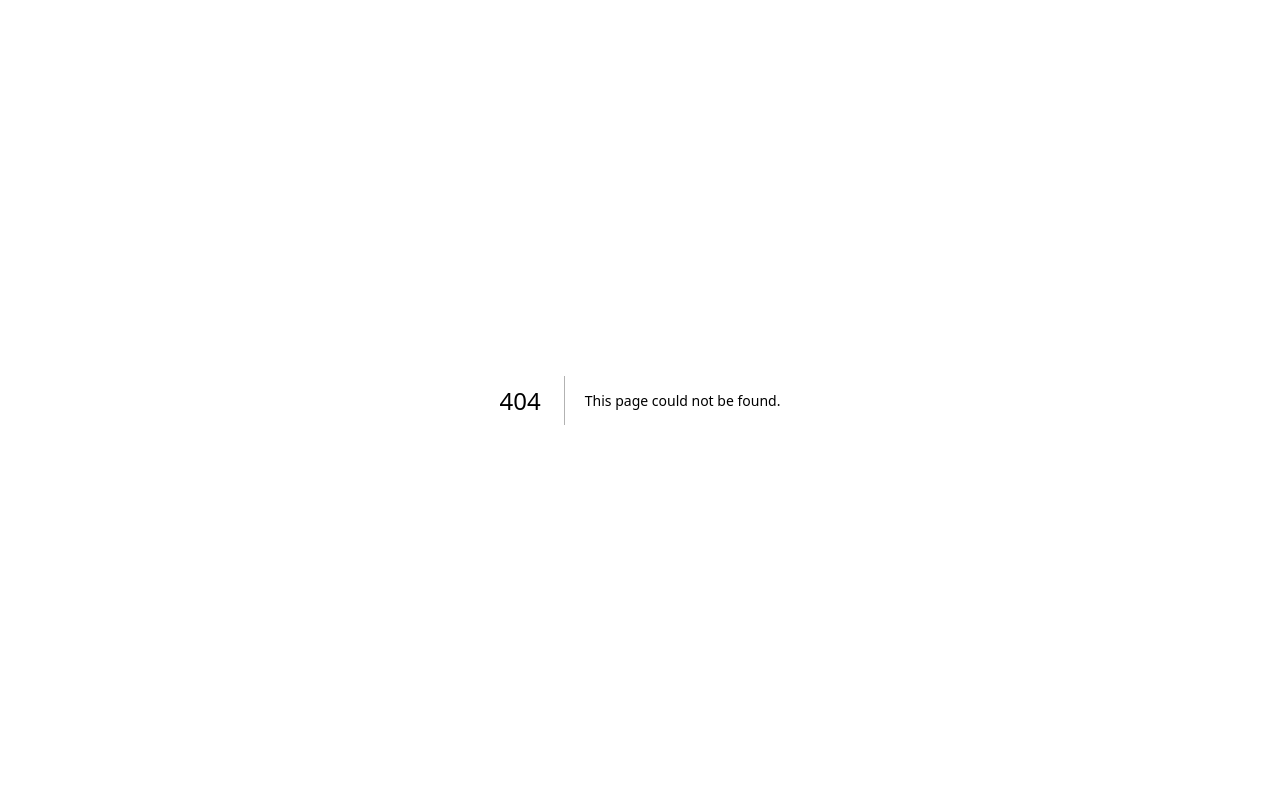
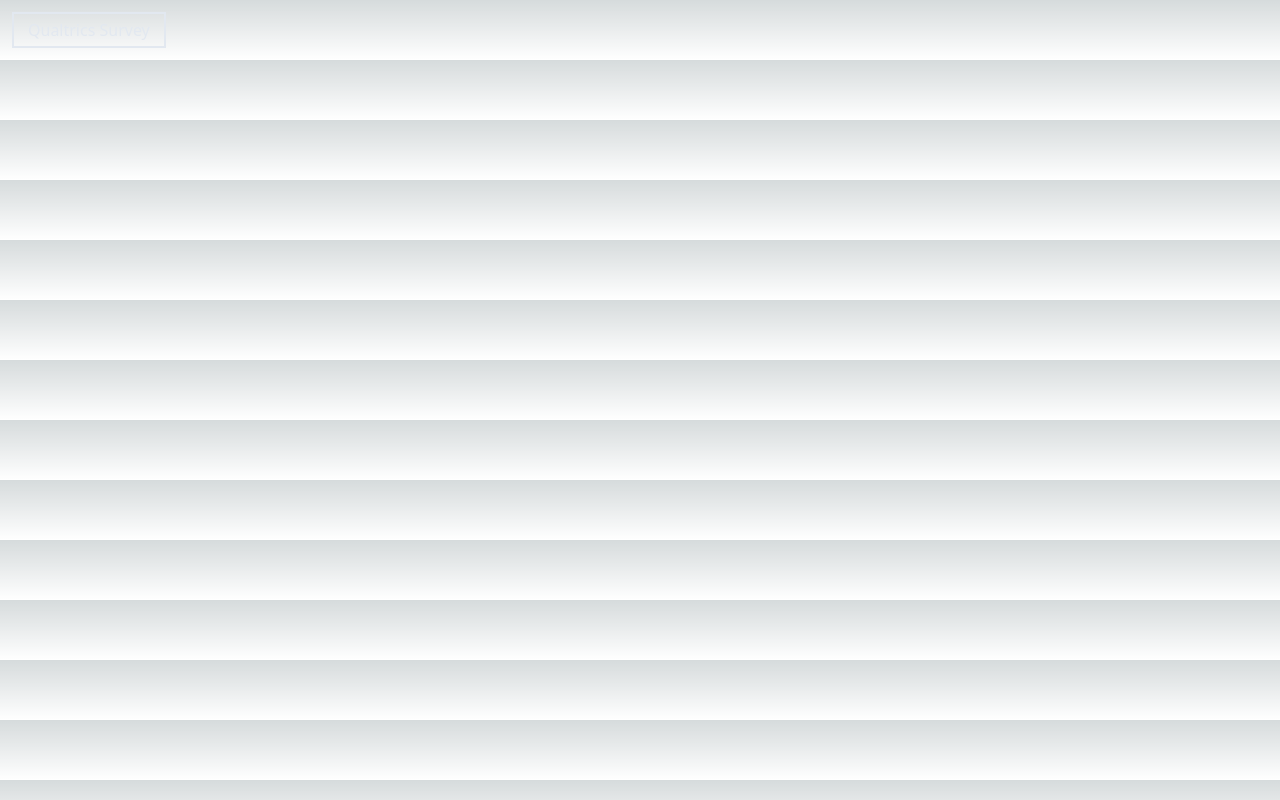
Before and after one commit to fullstackatbrown/rangel-research, a Next.js app: page /component-test-pages/qualtrics-button in a window 1280 px wide. Before the commit this address had no page. Built offline with nearby package versions, Linux system fonts and the light colour scheme.

Commit message:
refactor: Rename qualtrics test page and move to component test page directory

```diff
--- a/next.config.js
+++ b/next.config.js
@@ -3,7 +3,7 @@ const nextConfig = {
   reactStrictMode: true,
   exportPathMap: async function() {
     return {
-      "/button-link-test": { page: "/button-link-test" },
+      "/qualtrics-button": { page: "/component-test-pages/qualtrics-button" },
     };
   },
 }
--- /dev/null
+++ b/src/components/qualtricsButton.tsx
@@ -0,0 +1,10 @@
+import ButtonLink from "@/components/buttonLink";
+import React from "react";
+
+const QualtricsButton = () => {
+    return (
+        <ButtonLink text="Qualtrics Survey" url="https://brown.co1.qualtrics.com/jfe/form/SV_2seiVuFl1tCmNim"/>
+    )
+};
+
+export default QualtricsButton;
--- a/src/pages/button-link-test.tsx
+++ /dev/null
@@ -1,12 +0,0 @@
-import ButtonLink from "@/components/buttonLink";
-import React from "react";
-
-const ButtonLinkTest = () => {
-    return (
-        <div>
-            <ButtonLink text="Qualtrics Survey" url="https://brown.co1.qualtrics.com/jfe/form/SV_2seiVuFl1tCmNim"/>
-        </div>
-    )
-};
-
-export default ButtonLinkTest;
--- /dev/null
+++ b/src/pages/component-test-pages/qualtrics-button.tsx
@@ -0,0 +1,10 @@
+import QualtricsButton from "@/components/qualtricsButton";
+import React from "react";
+
+const QualtricsButtonTestPage = () => {
+    return (
+        <QualtricsButton/>
+    )
+};
+
+export default QualtricsButtonTestPage;
```
